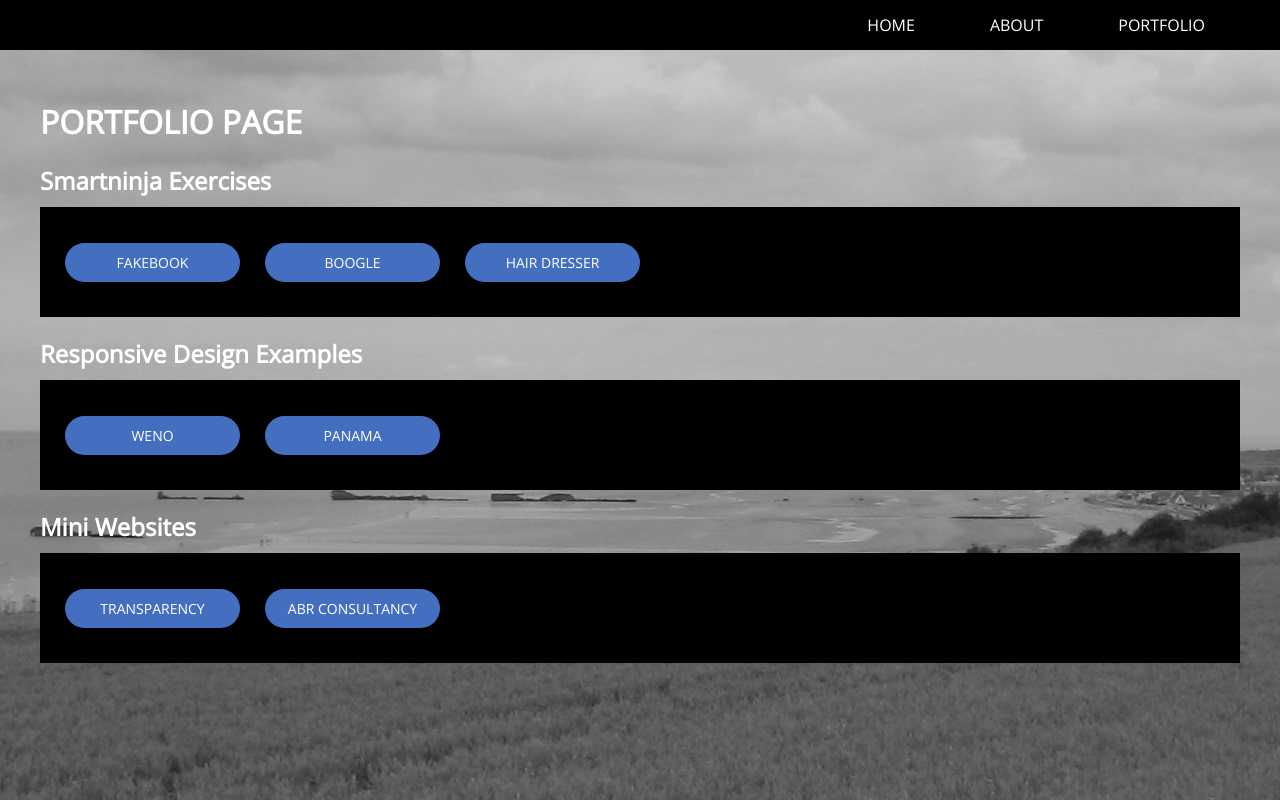
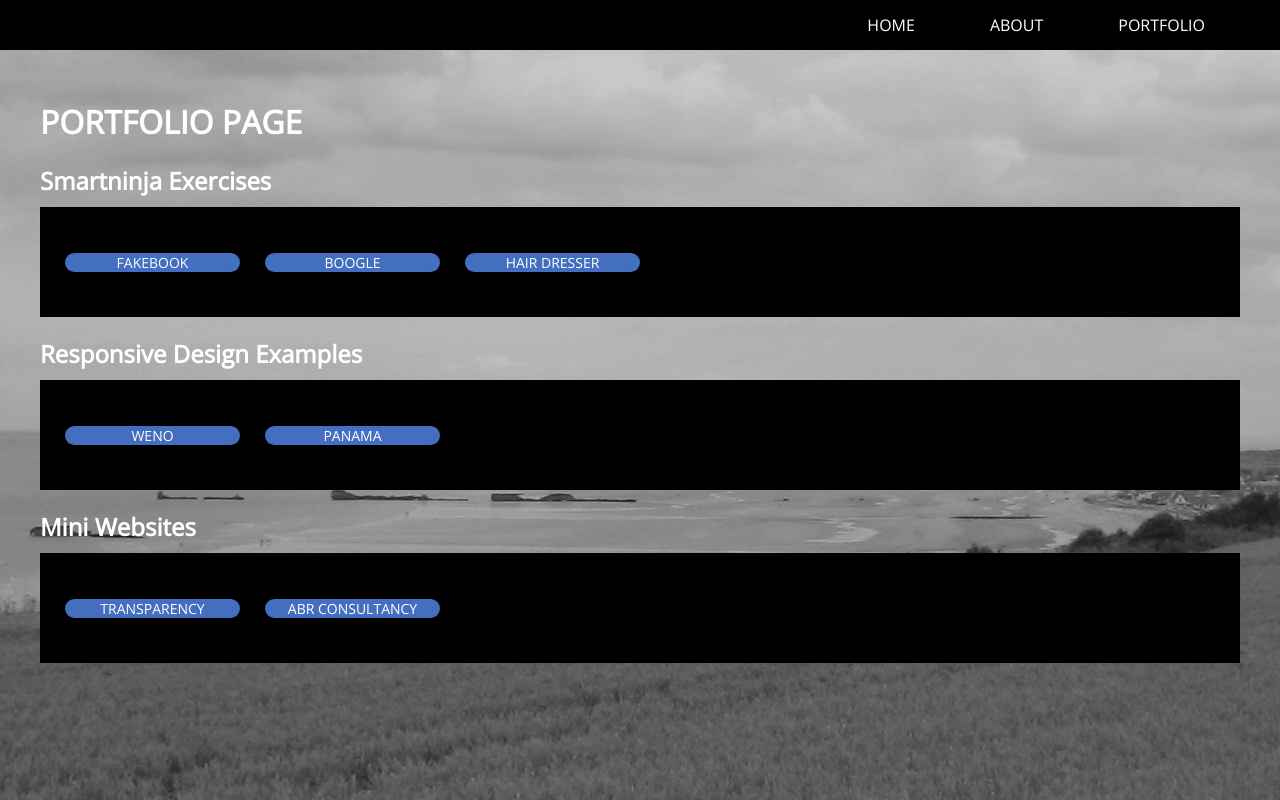
Before and after one commit to abreens/sn, a Flask app: page /portfolio in a window 1280 px wide. Run offline with Flask 2, Linux system fonts and the light colour scheme.

Commit message:
Continued development

```diff
--- a/les15/static/css/style.css
+++ b/les15/static/css/style.css
@@ -26,7 +26,7 @@ a { text-decoration: none; color: white; }
 
 /*** BEGIN SITE STRUCTURE ***/
 
-.navigation, .indexwrapper, .abrclogo, .buttonbanner {
+.navigation, .indexwrapper, .abrclogo, .buttonbanner, .knop {
     display: flex;
     flex-direction: row;
     justify-content: center;
@@ -90,9 +90,7 @@ section img {
 	text-decoration: none;
 	text-align: center;
     background-color: #446fc1;
-	//color: #fff;
 	margin-left: 25px;
-	padding: 10px;
 	font-size: 14px;
     border-radius: 50px;
 }
```
